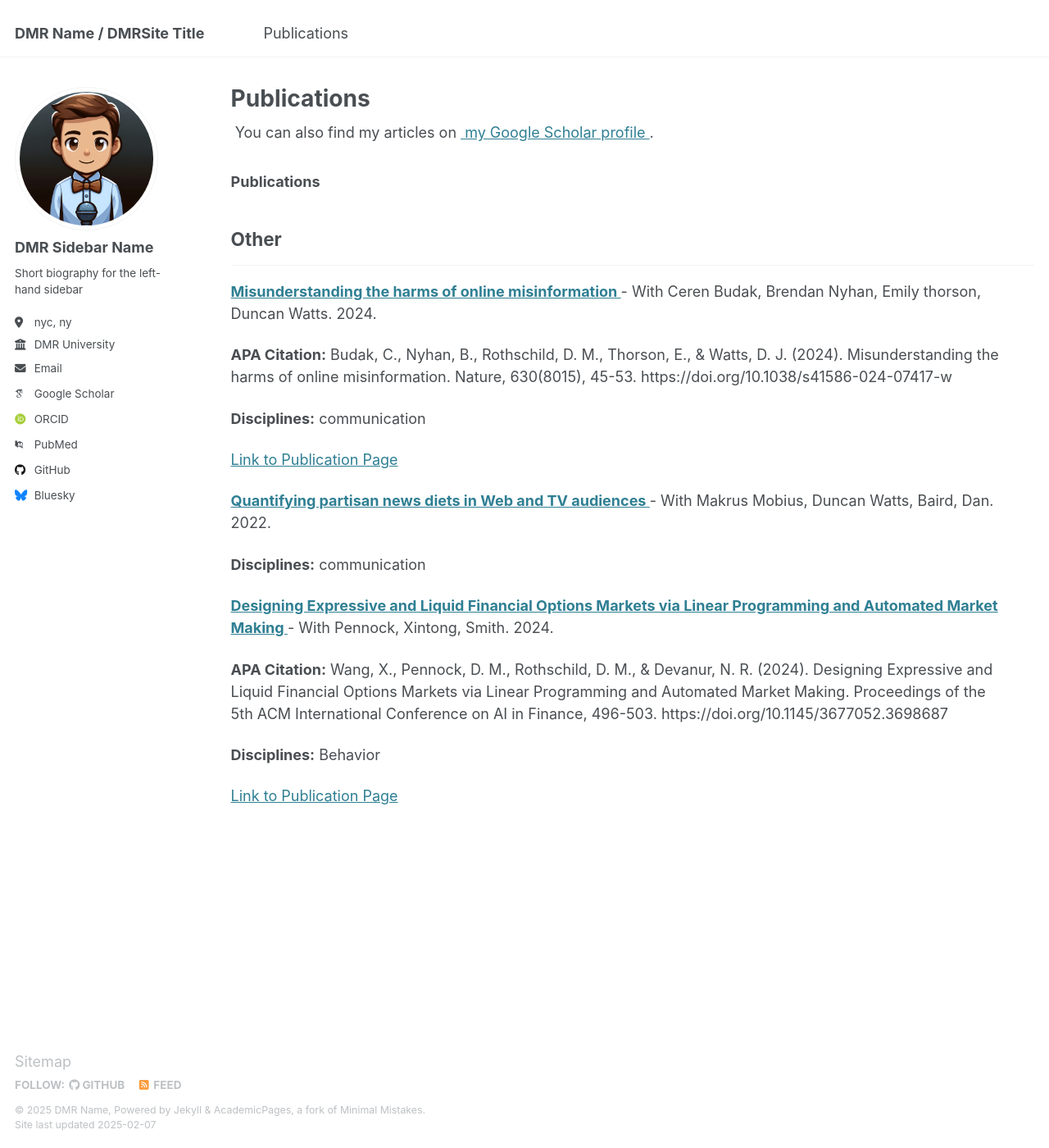
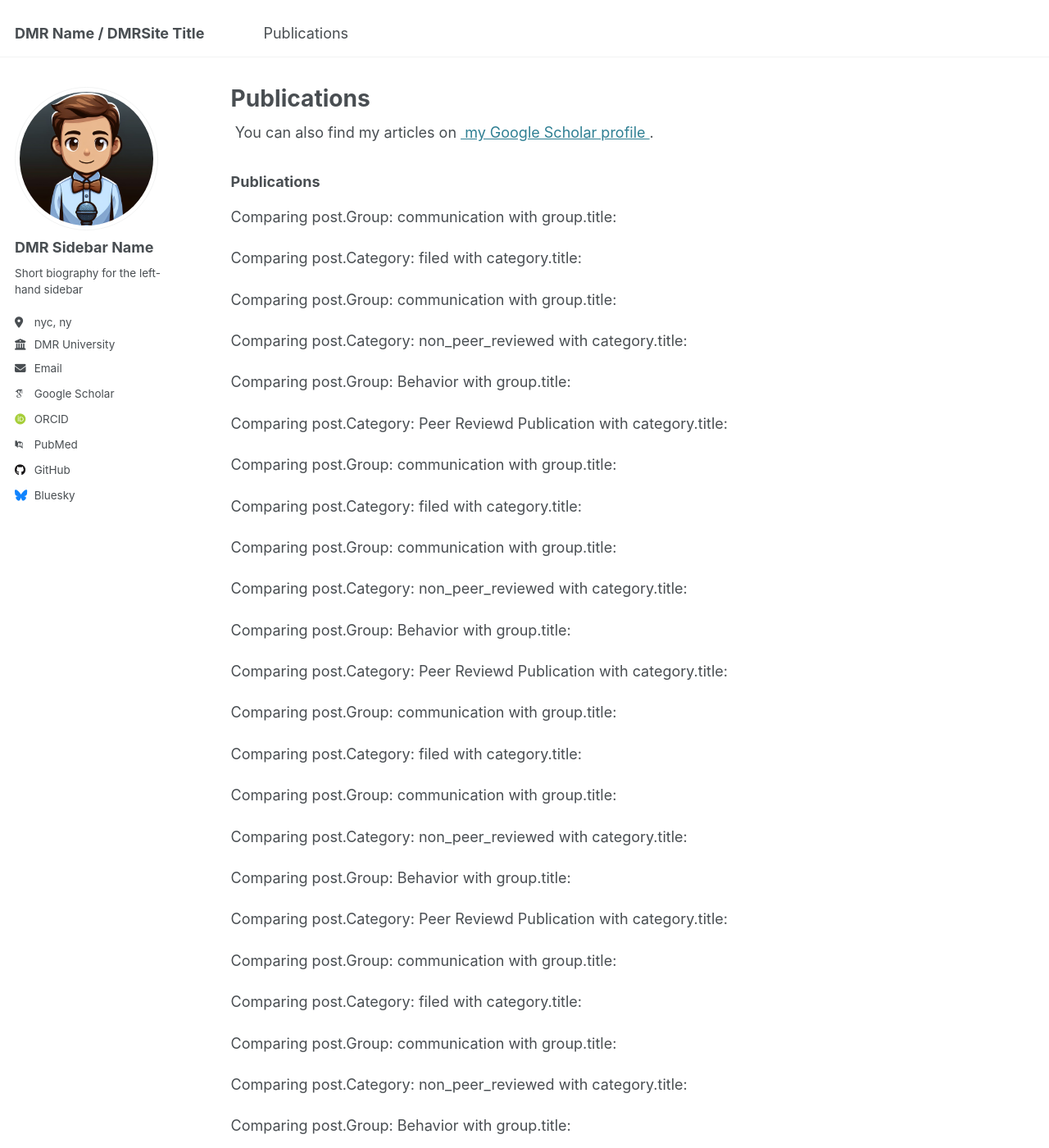
Before and after one commit to chotomirza/davidtest.github.io, a Jekyll site: the page built from _pages/publications.html, in a window 1280 px wide and 1400 px high. Shown: the whole window at 82% size. Built offline with Jekyll 4.4.1, drawn with Linux system fonts in a browser that asks for light colours; some web fonts are replaced; some of the changed text lies outside the part shown.

Commit message:
bleh35 final debigging attempt

```diff
--- a/_pages/publications.html
+++ b/_pages/publications.html
@@ -33,6 +33,9 @@
 
     <!-- 🔹 Loop through Publications -->
     {% for post in site.publications reversed %}
+      <!-- Debugging output -->
+      <p>Comparing post.Group: {{ post.Group }} with group.title: {{ group.title }}</p>
+      <p>Comparing post.Category: {{ post.Category }} with category.title: {{ category.title }}</p>
       {% if post.Group == group.title and post.Category == category.title %}
         <!-- Show Group title only once -->
         {% unless group_title_shown %}
```
